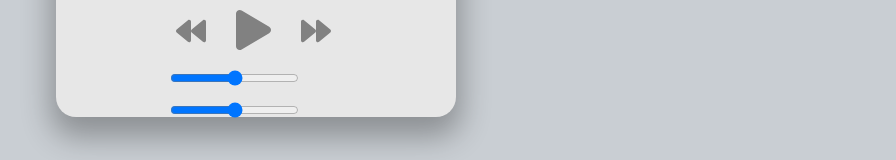
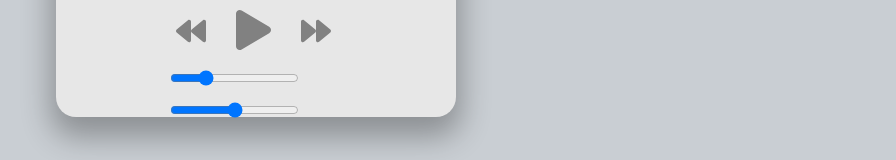
Before and after one commit to JRPerezJr/smiths-app-react-version, a React (Create React App) app: page / in a window 1280 px wide. Shown: the part 583-743 px from the top of the page, without its empty margins (384-1280 px from the left). Built offline with nearby package versions, Linux system fonts and the light colour scheme.

Commit message:
lowered base volume

```diff
--- a/src/components/player-container/player-container.js
+++ b/src/components/player-container/player-container.js
@@ -19,7 +19,7 @@ const PlayerContainerComponent = ({ tracks }) => {
   const [audioContext, setAudioContext] = useState(null);
   const [gainNode, setGainNode] = useState(null);
   const [panner, setPanner] = useState(null);
-  const [volumeInput, setVolumeInput] = useState(1);
+  const [volumeInput, setVolumeInput] = useState(0.5);
   const [pannerInput, setPannerInput] = useState(0);
   // const [trackProgress, setTrackProgress] = useState(0);
   const [isPlaying, setIsPlaying] = useState(false);
```
